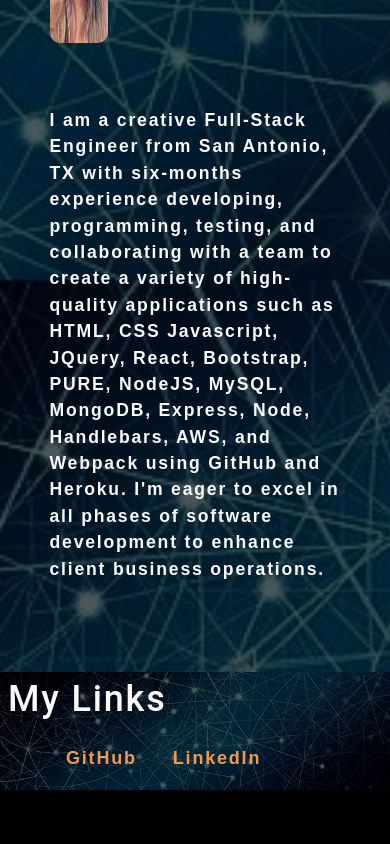
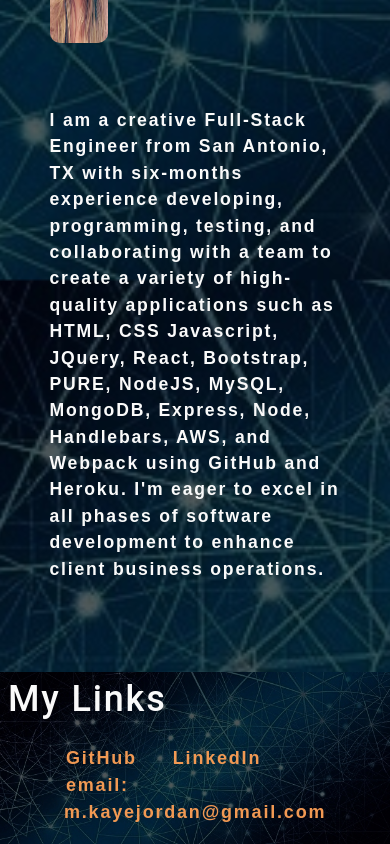
Before and after one commit to chellesjord/ProfessionalPortfolio, a React (Create React App) app: page /#/ in a window 390 px wide. Before the commit this address led to /#/about. Shown: the part 564-1408 px from the top of the page. Before the commit the page ends 1354 px from the top, so only its background shows below. Built offline with nearby package versions, Linux system fonts and the light colour scheme.

Commit message:
added email and phone to contact information, and description to portfolio information

```diff
--- a/src/App.js
+++ b/src/App.js
@@ -9,7 +9,7 @@ function App() {
   const [categories] = useState([
     {
       name: 'Portfolio',
-      description: 'Screenshots and links to my GitHub applications',
+      description: 'Click each screenshot to view deployed website links and GitHub applications',
     },
     {
       name: 'Resume',
--- a/src/components/Contact/index.js
+++ b/src/components/Contact/index.js
@@ -35,6 +35,9 @@ function ContactForm() {
   return (
     <section>
       <h1 data-testid="h1tag">Contact me</h1>
+      <h3>Email me: <a href="mailto: m.kayejordan@gmail.com">m.kayejordan@gmail.com</a></h3>
+      <h4>Call me: 210-725-9129</h4>
+      <br></br>
       <form id="contact-form" onSubmit={handleSubmit}>
         <div>
           <label htmlFor="name">Name:</label>
--- a/src/components/Footer/index.js
+++ b/src/components/Footer/index.js
@@ -11,6 +11,9 @@ function Footer() {
                 <li className="mx-2">
                     <a href="https://www.linkedin.com/in/chellesjord/"> LinkedIn</a>
                 </li>
+                <li className="mx-2">
+                    <a href = "mailto: m.kayejordan@gmail.com">email: m.kayejordan@gmail.com</a>
+                </li>
             </ul>
         </section>
     )
```
Lines whose indentation alone changed are shown as unchanged.
